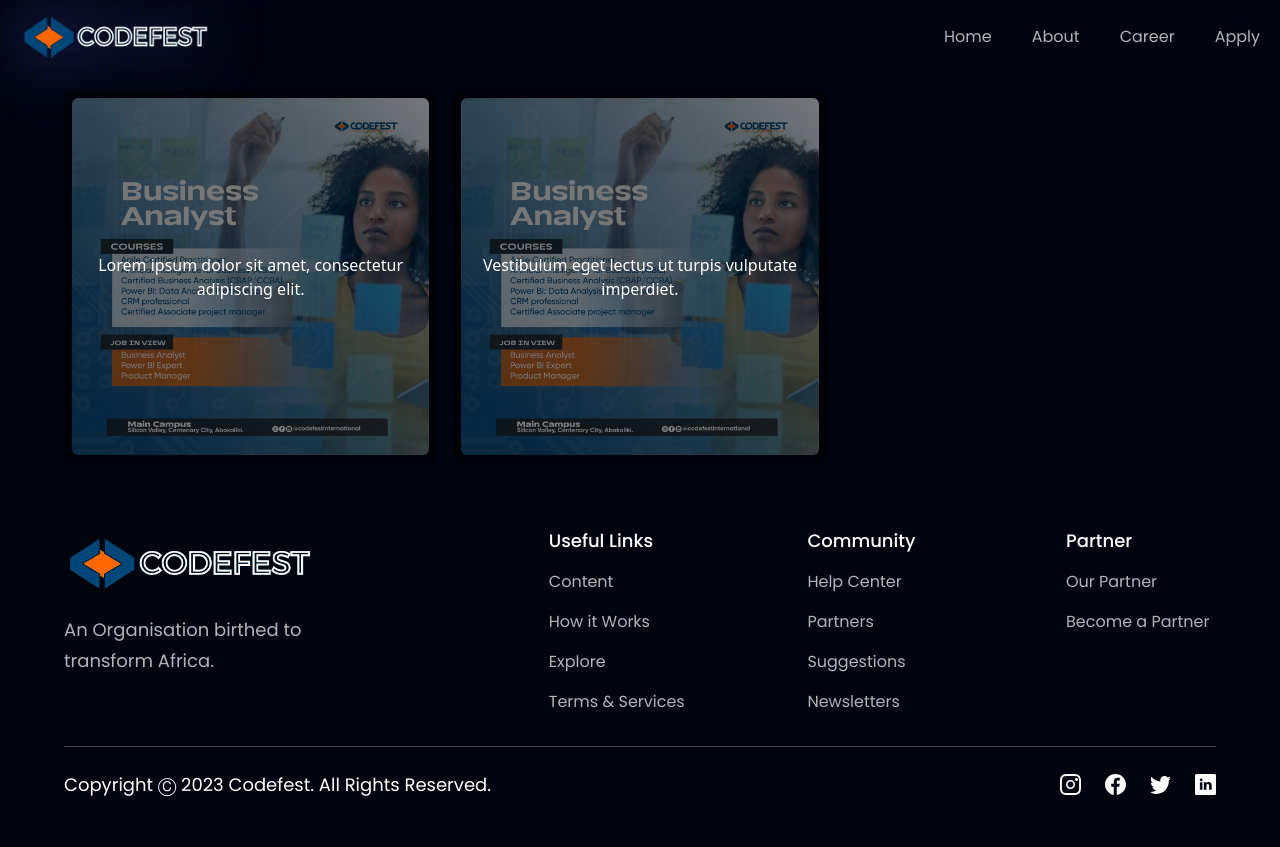
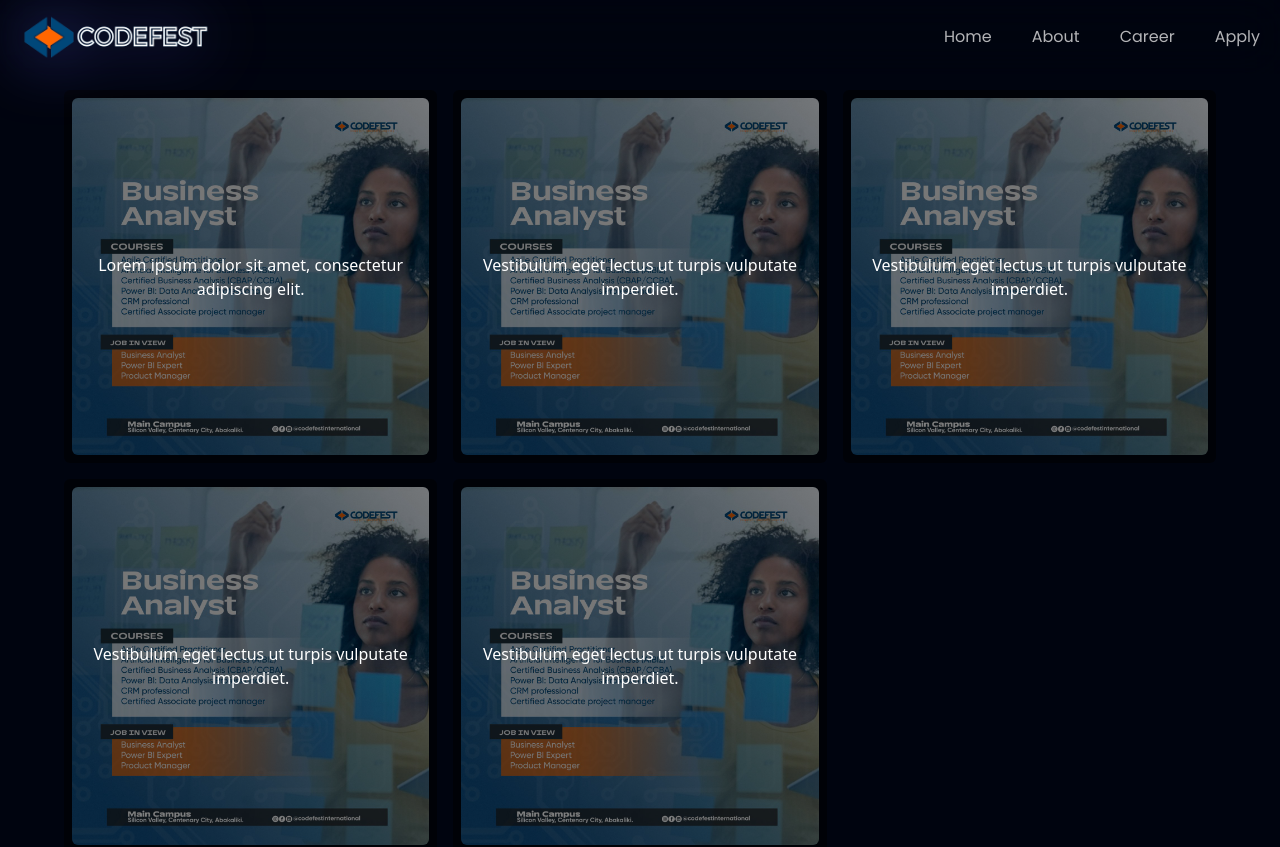
Before and after one commit to JasonOboti/Codefest-academy, a React (Vite) app: page /Codefest-Academy/apply in a window 1280 px wide. Shown: the top 847 px of the page. Built offline with nearby package versions, Linux system fonts and the light colour scheme.

Commit message:
Some modifications

```diff
--- a/src/components/Apply.jsx
+++ b/src/components/Apply.jsx
@@ -9,12 +9,27 @@ const imageData = [
   {
     image: slide_image_1,
     writeup: 'Lorem ipsum dolor sit amet, consectetur adipiscing elit.',
-    to: '/career',
+    to: '/apply-STEM',
   },
   {
     image: slide_image_2,
     writeup: 'Vestibulum eget lectus ut turpis vulputate imperdiet.',
-    to: '/'
+    to: '/apply-IT'
+  },
+  {
+    image: slide_image_2,
+    writeup: 'Vestibulum eget lectus ut turpis vulputate imperdiet.',
+    to: '/apply-IT-program'
+  },
+  {
+    image: slide_image_2,
+    writeup: 'Vestibulum eget lectus ut turpis vulputate imperdiet.',
+    to: '/apply-diploma'
+  },
+  {
+    image: slide_image_2,
+    writeup: 'Vestibulum eget lectus ut turpis vulputate imperdiet.',
+    to: '/apply-CBT'
   },
   // Add more data objects for additional cards
 ];
--- a/src/components/Main/Apply1.jsx
+++ b/src/components/Main/Apply1.jsx
@@ -1,6 +1,6 @@
 import React from 'react'
 import styles from '../../style';
-import { Navbar, Footer } from "../../components";
+import { Navbar, Footer, Form1 } from "../../components";
 
 const Apply1 = () => {
     return (
@@ -9,6 +9,7 @@ const Apply1 = () => {
 
             <div className={`bg-primary ${styles.paddingX} ${styles.flexCenter}`}>
                 <div className={`${styles.boxWidth}`}>
+                    <Form1 />
                     <Footer />
                 </div>
             </div>
--- a/src/components/Main/Apply2.jsx
+++ b/src/components/Main/Apply2.jsx
@@ -1,6 +1,6 @@
 import React from 'react'
 import styles from '../../style';
-import { Navbar, Footer } from "../../components";
+import { Navbar, Footer, Form2 } from "../../components";
 
 const Apply2 = () => {
   return (
@@ -9,6 +9,7 @@ const Apply2 = () => {
 
       <div className={`bg-primary ${styles.paddingX} ${styles.flexCenter}`}>
         <div className={`${styles.boxWidth}`}>
+          <Form2 />
           <Footer />
         </div>
       </div>
--- a/src/components/Main/Apply3.jsx
+++ b/src/components/Main/Apply3.jsx
@@ -1,6 +1,6 @@
 import React from 'react'
 import styles from '../../style';
-import { Navbar, Footer } from "../../components";
+import { Navbar, Footer, Form3 } from "../../components";
 
 const Apply3 = () => {
   return (
@@ -9,6 +9,7 @@ const Apply3 = () => {
 
       <div className={`bg-primary ${styles.paddingX} ${styles.flexCenter}`}>
         <div className={`${styles.boxWidth}`}>
+          <Form3 />
           <Footer />
         </div>
       </div>
--- a/src/components/Main/Apply4.jsx
+++ b/src/components/Main/Apply4.jsx
@@ -1,6 +1,6 @@
 import React from 'react'
 import styles from '../../style';
-import { Navbar, Footer } from "../../components";
+import { Navbar, Footer, Form4 } from "../../components";
 
 const Apply4 = () => {
   return (
@@ -9,6 +9,7 @@ const Apply4 = () => {
 
       <div className={`bg-primary ${styles.paddingX} ${styles.flexCenter}`}>
         <div className={`${styles.boxWidth}`}>
+          <Form4 />
           <Footer />
         </div>
       </div>
--- a/src/components/Main/Apply5.jsx
+++ b/src/components/Main/Apply5.jsx
@@ -1,6 +1,6 @@
 import React from 'react'
 import styles from '../../style';
-import { Navbar, Footer } from "../../components";
+import { Navbar, Footer, Form5 } from "../../components";
 
 const Apply5 = () => {
   return (
@@ -9,6 +9,7 @@ const Apply5 = () => {
 
       <div className={`bg-primary ${styles.paddingX} ${styles.flexCenter}`}>
         <div className={`${styles.boxWidth}`}>
+          <Form5 />
           <Footer />
         </div>
       </div>
--- a/src/components/Main/Form1.jsx
+++ b/src/components/Main/Form1.jsx
@@ -1,4 +1,5 @@
 import React, { useState } from "react";
+import sendEmail from "./sendEmail";
 
 function Form1() {
   const [firstName, setFirstName] = useState("");
@@ -6,19 +7,31 @@ function Form1() {
   const [email, setEmail] = useState("");
   const [mobile, setMobile] = useState("");
   const [howDidYouFindUs, setHowDidYouFindUs] = useState("");
+  const [formSubmitted, setFormSubmitted] = useState(false);
 
   const handleSubmit = (e) => {
     e.preventDefault();
-    console.log("Submitted!");
-    console.log("First Name:", firstName);
-    console.log("Last Name:", lastName);
-    console.log("Email:", email);
-    console.log("Mobile:", mobile);
-    console.log("How did you find us?:", howDidYouFindUs);
+
+    const formData = {
+      firstName,
+      lastName,
+      email,
+      mobile,
+      howDidYouFindUs,
+    };
+
+    sendEmail(formData);
+
+    setFormSubmitted(true);
   };
 
   return (
-    <form onSubmit={handleSubmit}  className="max-w-md mx-auto mt-40 px-4 py-8 bg-white bg-opacity-50  backdrop-filter backdrop-blur-lg rounded-2xl shadow-md p-4">
+    <>
+      {!formSubmitted ? (
+        <form
+          onSubmit={handleSubmit}
+          className="max-w-md mx-auto mt-40 px-4 py-8 bg-white bg-opacity-50  backdrop-filter backdrop-blur-lg rounded-2xl shadow-md p-4"
+        >
           <h2 className="text-2xl font-bold mb-4">Application Form</h2>
           <div className="grid grid-cols-2 gap-4 mb-4">
             <div>
@@ -96,6 +109,13 @@ function Form1() {
             Join
           </button>
         </form>
+      ) : (
+        <div className="max-w-md mx-auto mt-40 px-4 py-8 bg-white bg-opacity-50  backdrop-filter backdrop-blur-lg rounded-2xl shadow-md p-4">
+          <h2 className="text-4xl text-white font-bold mb-4">Form Application Sent</h2>
+          <p className="text-white">Thank you for your submission!</p>
+        </div>
+      )}
+    </>
   );
 }
 
--- /dev/null
+++ b/src/components/Main/sendEmail.js
@@ -0,0 +1,17 @@
+import emailjs from "emailjs-com";
+
+const sendEmail = (formData) => {
+  const serviceId = "service_8zfl0ih"; // Replace with your EmailJS service ID
+  const templateId = "template_6ec350j"; // Replace with your EmailJS template ID
+  const publicKey = "V145YzFBQPYaq5EUj"; // Replace with your EmailJS user ID
+
+  emailjs.send(serviceId, templateId, formData, publicKey)
+    .then((response) => {
+      console.log("Email sent successfully!");
+    })
+    .catch((error) => {
+      console.error("Error sending email:", error);
+    });
+};
+
+export default sendEmail;
```
Also changed, not shown: package.json (+4 -3 lines), 1 other file (tests, documents, lock files or other folders). Lines whose indentation alone changed are shown as unchanged.
